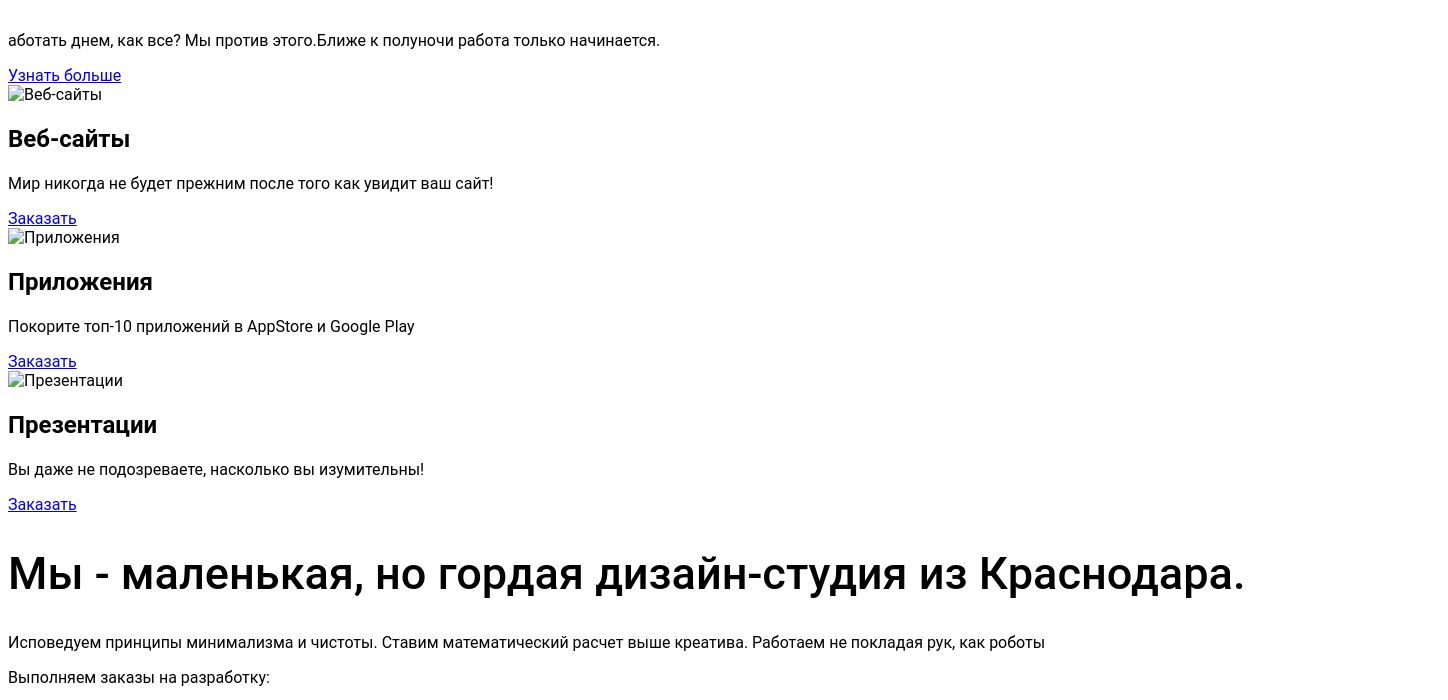
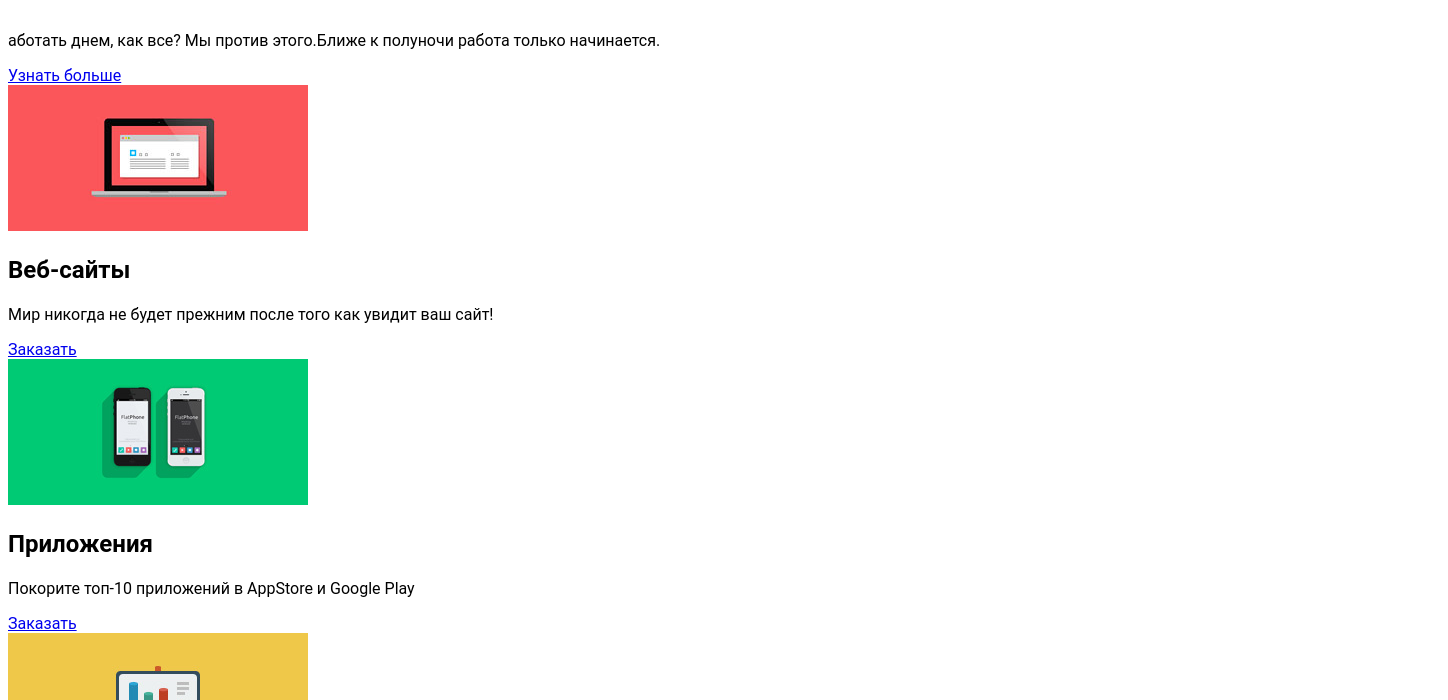
Before and after one commit to marina-korobkova/380703-nerds, a plain HTML site: page index.html in a window 1280 px wide. Shown: the part 687-1387 px from the top of the page, 1448 px wide, since content can reach past the window. Drawn offline with Linux system fonts and the light colour scheme.

Commit message:
Changed images, made tke map

```diff
--- a/index.html
+++ b/index.html
@@ -62,19 +62,19 @@
     <main class="container">
     	<section class="features">
     		<div class="features-item">
-    			<img src="img/website.png" width="300" height="146" alt="Веб-сайты">
+    			<img src="img/website.jpg" width="300" height="146" alt="Веб-сайты">
             	<h2 class="features-title">Веб-сайты</h2>
             	<p>Мир никогда не будет прежним после того как увидит ваш сайт!</p>
             	<a class="btn-red" href="#">Заказать</a>
           	</div>
           	<div class="features-item">
-            	<img src="img/application.png" width="300" height="146" alt="Приложения">
+            	<img src="img/application.jpg" width="300" height="146" alt="Приложения">
             	<h2 class="features-title">Приложения</h2>
             	<p>Покорите топ-10 приложений в AppStore и Google Play</p>
             	<a class="btn-green" href="#">Заказать</a>
           	</div>
           	<div class="features-item">
-            	<img src="img/presentation.png" width="300" height="146" alt="Презентации">
+            	<img src="img/presentation.jpg" width="300" height="146" alt="Презентации">
             	<h2 class="features-title">Презентации</h2>
             	<p>Вы даже не подозреваете, насколько вы изумительны!</p>
             	<a class="btn-yellow" href="#">Заказать</a>
@@ -137,7 +137,8 @@
       	<div class="container">
       		<section class="footer-map">
       			<div class="map">
-      				<img src="img/map.png" width="1440" height="416" alt="Карта">
+      				<iframe src="https://www.google.com/maps/embed?pb=!1m18!1m12!1m3!1d1998.5989424123807!2d30.320894615855657!3d59.938796869048204!2m3!1f0!2f0!3f0!3m2!1i1024!2i768!4f13.1!3m3!1m2!1s0x4696310fca5ba729%3A0xea9c53d4493c879f!2z0JHQvtC70YzRiNCw0Y8g0JrQvtC90Y7RiNC10L3QvdCw0Y8g0YPQuy4sIDE5LCDQodCw0L3QutGCLdCf0LXRgtC10YDQsdGD0YDQsywgMTkxMTg2!5e0!3m2!1sru!2sru!4v1492674075726" width="600" height="450" frameborder="0" style="border:0" allowfullscreen>
+              </iframe>
 				    </div>
 				    <div class="contacts">
 					   NЁRDS DESIGN STUDIO <br>
```
Lines whose indentation alone changed are shown as unchanged.
